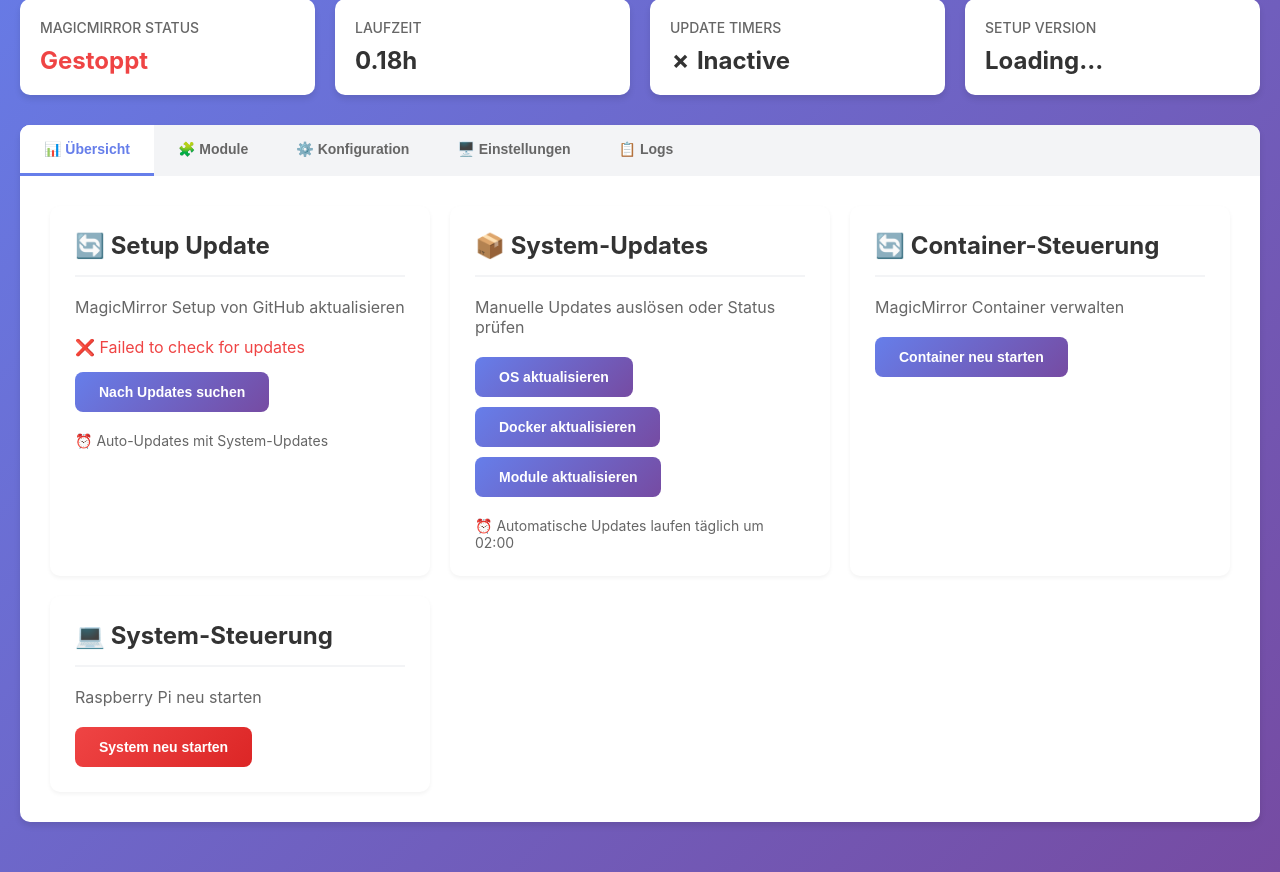
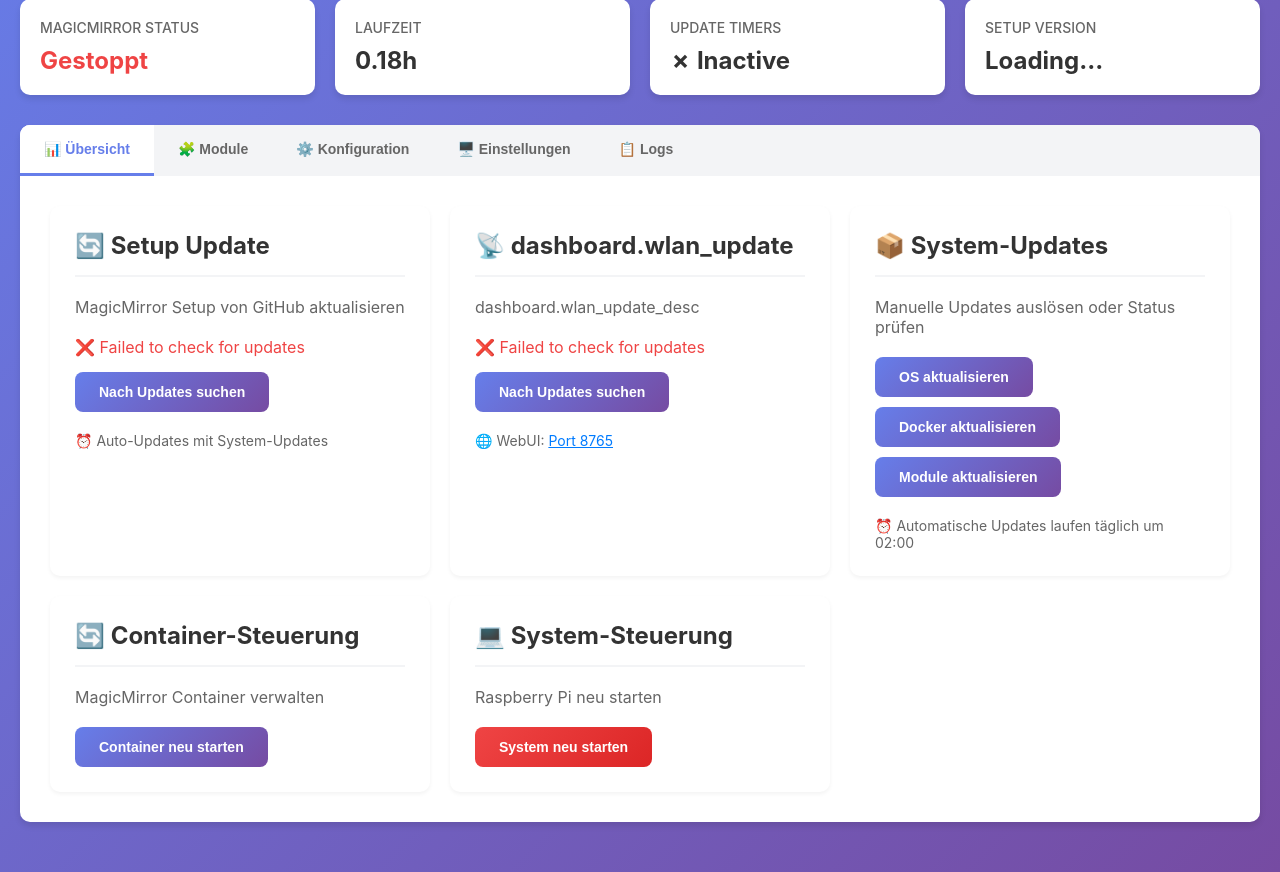
Before and after one commit to twicemind/magicmirror-setup, a Flask app: page / in a window 1280 px wide. Shown: the part 180-1052 px from the top of the page. Run offline with Flask 3, Linux system fonts and the light colour scheme; data that the repository does not hold is empty.

Commit message:
feat: Add WLAN Manager update system to WebUI
- Add update-wlan.sh script for updating magicmirror-wlan from GitHub releases
- Add check-wlan-update.sh script to check for available updates
- Add API endpoints /api/wlan/check-update and /api/wlan/update
- Add WLAN update card to dashboard with status and update button
- Auto-check for WLAN updates every 5 minutes
- Fix install.sh: Add final chown to ensure all files owned by mm:mm
- Fix install.sh: Make initial-modules/*.sh executable during installation

The WLAN Manager can now be updated directly from the WebUI dashboard.
Update process preserves configuration and restarts services automatically.

```diff
--- a/webui/app.py
+++ b/webui/app.py
@@ -526,6 +526,60 @@ def api_update_setup():
         return jsonify({"success": False, "message": str(e)})
 
 
+@app.route('/api/wlan/check-update')
+def api_check_wlan_update():
+    """Check for WLAN manager updates"""
+    try:
+        result = subprocess.run(
+            ["bash", os.path.join(SCRIPTS_DIR, "check-wlan-update.sh")],
+            capture_output=True,
+            text=True,
+            timeout=30
+        )
+
+        if result.returncode == 0:
+            update_info = json.loads(result.stdout)
+            return jsonify({"success": True, **update_info})
+        else:
+            return jsonify({"success": False, "message": "Failed to check for updates"})
+    except Exception as e:
+        logger.error(f"Error checking WLAN updates: {e}")
+        return jsonify({"success": False, "message": str(e)}), 500
+
+
+@app.route('/api/wlan/update', methods=['POST'])
+def api_update_wlan():
+    """Update the WLAN manager (runs asynchronously)"""
+    script_path = os.path.join(SCRIPTS_DIR, "update-wlan.sh")
+
+    if not os.path.exists(script_path):
+        logger.error(f"Script not found: {script_path}")
+        return jsonify({"success": False, "message": "Script not found"})
+
+    try:
+        cmd = ["sudo", "bash", script_path]
+        logger.info(f"Running WLAN update command (async): {' '.join(cmd)}")
+
+        # Start the update script asynchronously
+        subprocess.Popen(
+            cmd,
+            stdout=subprocess.DEVNULL,
+            stderr=subprocess.DEVNULL,
+            start_new_session=True
+        )
+
+        logger.info("WLAN update script started in background")
+
+        return jsonify({
+            "success": True,
+            "message": "WLAN Manager update started. Services will restart automatically when done.",
+            "async": True
+        })
+    except Exception as e:
+        logger.error(f"Error starting WLAN update: {e}", exc_info=True)
+        return jsonify({"success": False, "message": str(e)})
+
+
 @app.route('/api/update-settings', methods=['GET'])
 def api_get_update_settings():
     """Get current update settings"""
--- a/webui/templates/index.html
+++ b/webui/templates/index.html
@@ -62,6 +62,26 @@
                     </div>
                     <p style="margin-top: 20px; font-size: 14px; color: #666;" data-i18n="dashboard.auto_updates_note">
                         ⏰ Auto-Updates mit System-Updates
+                    </p>
+                </div>
+
+                <!-- WLAN Manager Update -->
+                <div class="card">
+                    <h2>📡 <span data-i18n="dashboard.wlan_update">WLAN Manager Update</span></h2>
+                    <p style="color: #666; margin-bottom: 20px;" data-i18n="dashboard.wlan_update_desc">WiFi Management System aktualisieren</p>
+                    <div id="wlan-update-status" style="margin-bottom: 15px;">
+                        <p style="color: #666;" data-i18n="dashboard.checking_updates">Prüfe Updates...</p>
+                    </div>
+                    <div class="button-group">
+                        <button class="button" onclick="checkWlanUpdate()">
+                            <span class="button-text" data-i18n="dashboard.check_updates">Nach Updates suchen</span>
+                        </button>
+                        <button class="button" id="update-wlan-btn" onclick="updateWlan()" style="display: none;">
+                            <span class="button-text" data-i18n="dashboard.update_wlan">WLAN Manager aktualisieren</span>
+                        </button>
+                    </div>
+                    <p style="margin-top: 20px; font-size: 14px; color: #666;">
+                        🌐 WebUI: <a href="http://localhost:8765" target="_blank" style="color: #007bff;">Port 8765</a>
                     </p>
                 </div>
 
@@ -256,11 +276,14 @@
         loadConfig();
         loadLogs();
         checkSetupUpdate();
+        checkWlanUpdate();
 
         // Refresh status every 30 seconds
         setInterval(loadStatus, 30000);
         // Check for setup updates every 5 minutes
         setInterval(checkSetupUpdate, 300000);
+        // Check for WLAN manager updates every 5 minutes
+        setInterval(checkWlanUpdate, 300000);
     });
 
     // Reload dynamic content when language changes
@@ -712,6 +735,104 @@
         }
     }
 
+    // Check for WLAN manager updates
+    async function checkWlanUpdate() {
+        const statusDiv = document.getElementById('wlan-update-status');
+        const updateBtn = document.getElementById('update-wlan-btn');
+
+        statusDiv.innerHTML = '<p style="color: #666;">Checking for updates...</p>';
+
+        const data = await apiCall('/api/wlan/check-update');
+
+        if (data.success) {
+            if (!data.installed) {
+                statusDiv.innerHTML = `
+                    <div style="padding: 15px; background: #fee2e2; border-left: 4px solid #ef4444; border-radius: 4px;">
+                        <p style="margin: 0; color: #991b1b; font-weight: 600;">
+                            ℹ️ Not installed
+                        </p>
+                        <p style="margin: 5px 0 0 0; color: #991b1b; font-size: 14px;">
+                            WLAN Manager is not installed
+                        </p>
+                    </div>
+                `;
+                updateBtn.style.display = 'none';
+                return;
+            }
+
+            const current = data.current_version;
+            const latest = data.latest_version;
+
+            if (data.update_available) {
+                statusDiv.innerHTML = `
+                    <div style="padding: 15px; background: #fef3c7; border-left: 4px solid #f59e0b; border-radius: 4px;">
+                        <p style="margin: 0; color: #92400e; font-weight: 600;">
+                            🆕 Update available!
+                        </p>
+                        <p style="margin: 5px 0 0 0; color: #92400e; font-size: 14px;">
+                            Current: ${current} → Latest: ${latest}
+                        </p>
+                    </div>
+                `;
+                updateBtn.style.display = 'inline-block';
+            } else {
+                statusDiv.innerHTML = `
+                    <div style="padding: 15px; background: #d1fae5; border-left: 4px solid #10b981; border-radius: 4px;">
+                        <p style="margin: 0; color: #065f46; font-weight: 600;">
+                            ✅ Up to date
+                        </p>
+                        <p style="margin: 5px 0 0 0; color: #065f46; font-size: 14px;">
+                            Version: ${current}
+                        </p>
+                    </div>
+                `;
+                updateBtn.style.display = 'none';
+            }
+        } else {
+            statusDiv.innerHTML = `
+                <p style="color: #ef4444;">
+                    ❌ Failed to check for updates
+                </p>
+            `;
+        }
+    }
+
+    // Update WLAN manager
+    async function updateWlan() {
+        if (!confirm('Update WLAN Manager to the latest version? WLAN services will restart after the update.')) return;
+
+        const button = event.target.closest('button');
+        const originalText = button.querySelector('.button-text').textContent;
+        button.disabled = true;
+        button.querySelector('.button-text').innerHTML = '<span class="loading"></span> Updating...';
+
+        showNotification('Updating WLAN Manager... This may take a few minutes.', 'info');
+
+        try {
+            const data = await apiCall('/api/wlan/update', {
+                method: 'POST'
+            });
+
+            if (data.success) {
+                showNotification('WLAN Manager updated successfully!', 'success');
+                // Re-check status after update
+                setTimeout(() => {
+                    checkWlanUpdate();
+                    button.disabled = false;
+                    button.querySelector('.button-text').textContent = originalText;
+                }, 3000);
+            } else {
+                showNotification('Update failed: ' + data.message, 'error');
+                button.disabled = false;
+                button.querySelector('.button-text').textContent = originalText;
+            }
+        } catch (e) {
+            showNotification('Error: ' + e.message, 'error');
+            button.disabled = false;
+            button.querySelector('.button-text').textContent = originalText;
+        }
+    }
+
     // Load update settings
     async function loadUpdateSettings() {
         const container = document.getElementById('update-settings-content');
```
Also changed, not shown: 3 other files.
